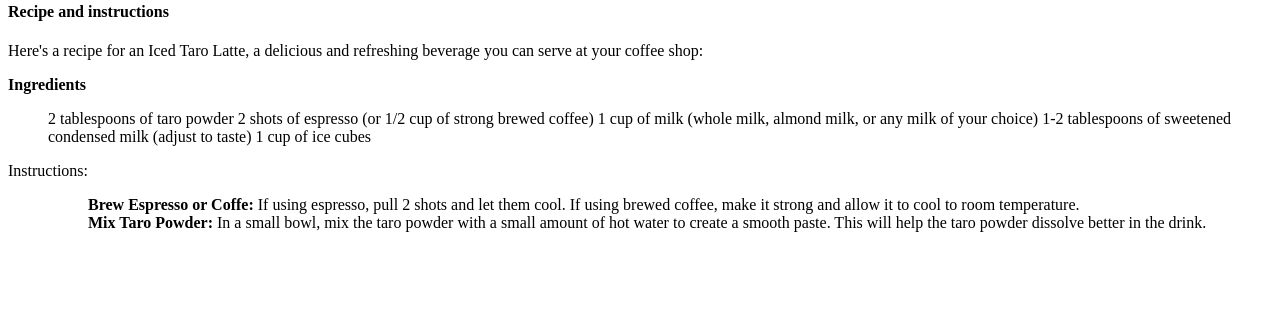
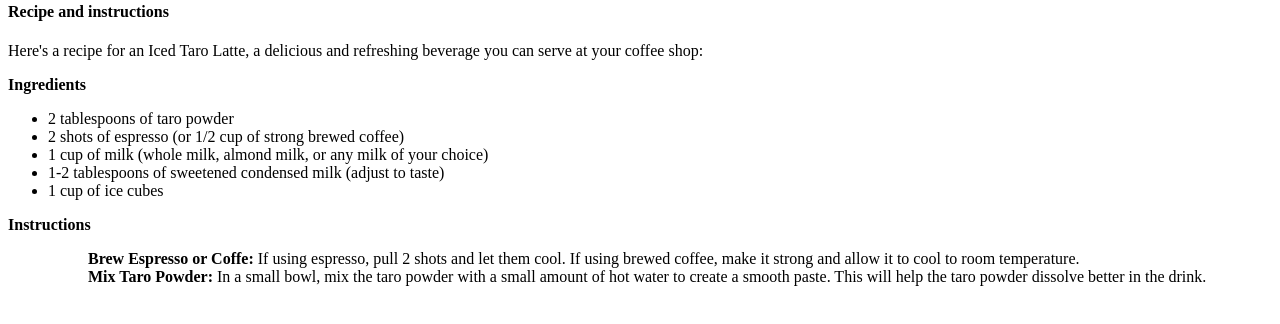
Before and after one commit to AllanFuChao/odin-recipes, a plain HTML site: page recipes/icetarolatte.html in a window 1280 px wide. Shown: the part 402-726 px from the top of the page. Drawn offline with Linux system fonts and the light colour scheme.

Commit message:
Types the list command wrong, and learned how to use the find bar and replace bar.

```diff
--- a/recipes/icetarolatte.html
+++ b/recipes/icetarolatte.html
@@ -3,7 +3,7 @@
 <head>
     <meta charset="UTF-8">
     <meta name="viewport" content="width=device-width, initial-scale=1.0">
-    <title>Document</title>
+    <title>Ice Taro Latte Recipe</title>
 </head>
 <body>
     <h1>Ice Taro Latte</h1>
@@ -12,16 +12,17 @@
 
     <h4><strong>Recipe and instructions</strong></h4>
     <p>Here's a recipe for an Iced Taro Latte, a delicious and refreshing beverage you can serve at your coffee shop:</p>
-    <p><strong>Ingredients</strong>
+    <p><strong>Ingredients</strong></p>
+    <p>
         <ul>
-            <il>2 tablespoons of taro powder</il>
-        <il>2 shots of espresso (or 1/2 cup of strong brewed coffee)</il>
-        <il>1 cup of milk (whole milk, almond milk, or any milk of your choice)</il>
-        <il>1-2 tablespoons of sweetened condensed milk (adjust to taste)</il>
-        <il>1 cup of ice cubes</il>
+            <li>2 tablespoons of taro powder</li>
+        <li>2 shots of espresso (or 1/2 cup of strong brewed coffee)</li>
+        <li>1 cup of milk (whole milk, almond milk, or any milk of your choice)</li>
+        <li>1-2 tablespoons of sweetened condensed milk (adjust to taste)</li>
+        <li>1 cup of ice cubes</li>
         </ul>
     </p>
-    <p>Instructions:
+    <p><strong>Instructions</strong></p>
         <ol>
             <il><ul><strong>Brew Espresso or Coffe:</strong>
                 <il>If using espresso, pull 2 shots and let them cool.</il>
```
